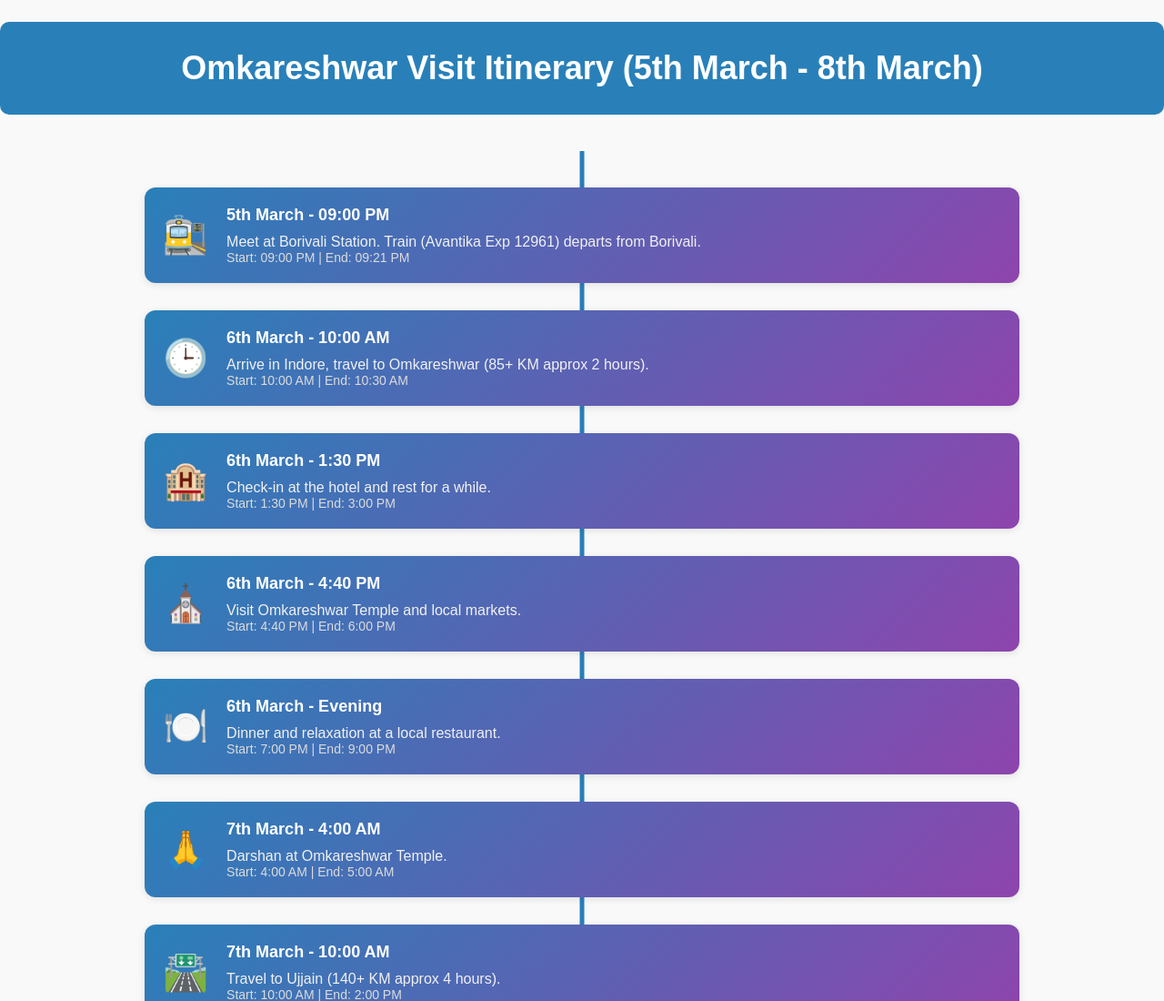
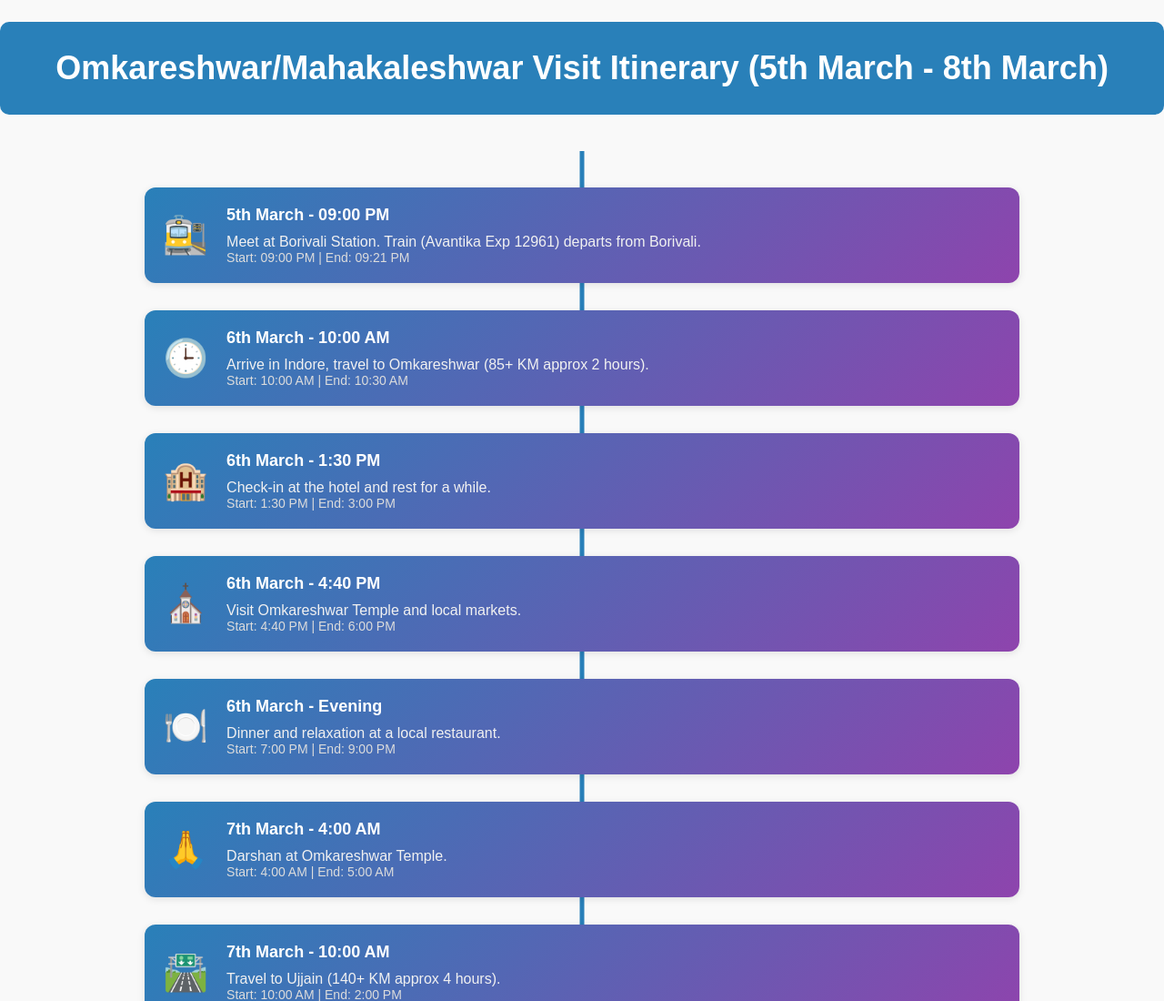
Before and after one commit to iampkvk/OMSHIVtrip, a plain HTML site: page index.html in a window 1280 px wide. Shown: the top 1100 px of the page at 91% size. Drawn offline with Linux system fonts and the light colour scheme.

Commit message:
Update index.html

```diff
--- a/index.html
+++ b/index.html
@@ -3,7 +3,7 @@
 <head>
     <meta charset="UTF-8">
     <meta name="viewport" content="width=device-width, initial-scale=1.0">
-    <title>Omkareshwar Visit Itinerary</title>
+    <title>Omkareshwar/Mahakaleshwar  Visit Itinerary</title>
     <style>
         body {
             font-family: 'Arial', sans-serif;
@@ -129,7 +129,7 @@
 </head>
 <body>
 
-    <h1>Omkareshwar Visit Itinerary (5th March - 8th March)</h1>
+    <h1>Omkareshwar/Mahakaleshwar Visit Itinerary (5th March - 8th March)</h1>
 
     <div class="timeline-container">
 
```
